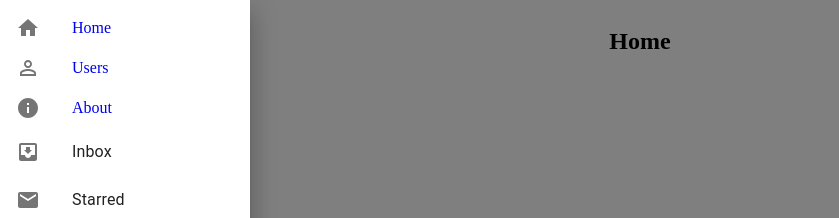
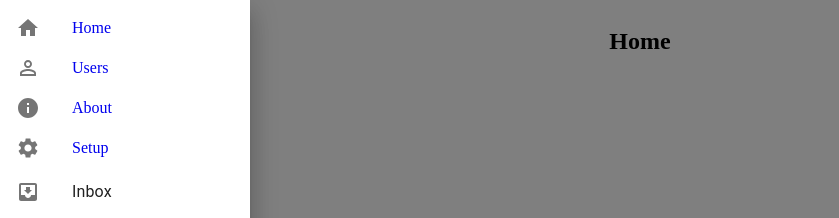
Before and after one commit to renzo-c/poc-test-jest, a React (Vite) app: page / in a window 1280 px wide. Both pictures are taken after a click on the button "DEMO 1". Shown: the top 218 px of the page, without its empty margins (0-839 px from the left). Built offline with nearby package versions, Linux system fonts and the light colour scheme; no server answers.

Commit message:
snapshot test

```diff
--- a/package.json
+++ b/package.json
@@ -25,7 +25,8 @@
     "enzyme-adapter-react-16": "^1.15.6",
     "react": "^17.0.2",
     "react-dom": "^17.0.2",
-    "react-router-dom": "^5.3.0"
+    "react-router-dom": "^5.3.0",
+    "react-test-renderer": "16.13.1"
   },
   "scripts": {
     "dev": "parcel index.html",
--- a/src/App.js
+++ b/src/App.js
@@ -2,6 +2,7 @@ import React from "react";
 import Routes from "./Routes";
 import Drawer from "./Drawer";
 import Dialog from "./Dialog";
+import Items from "./Items";
 
 const App = () => {
   return (
--- a/src/Drawer.js
+++ b/src/Drawer.js
@@ -13,6 +13,7 @@ import { Link } from "react-router-dom";
 import HomeIcon from "@mui/icons-material/Home";
 import PersonOutlineIcon from "@mui/icons-material/PersonOutline";
 import InfoIcon from "@mui/icons-material/Info";
+import SettingsIcon from "@mui/icons-material/Settings";
 
 export default function TemporaryDrawer() {
   const [state, setState] = React.useState({
@@ -59,6 +60,12 @@ export default function TemporaryDrawer() {
           </ListItemIcon>
           <Link to="/about" style={{textDecoration: 'none'}}>About</Link>
         </ListItem>
+        <ListItem button key={"test"}>
+          <ListItemIcon>
+            <SettingsIcon />
+          </ListItemIcon>
+          <Link to="/about" style={{textDecoration: 'none'}}>Setup</Link>
+        </ListItem>
         {["Inbox", "Starred", "Send email", "Drafts"].map((text, index) => (
           <ListItem button key={text}>
             <ListItemIcon>
--- a/src/Routes.js
+++ b/src/Routes.js
@@ -1,5 +1,7 @@
 import React, { Component } from "react";
 import { BrowserRouter as Router, Switch, Route, Link } from "react-router-dom";
+import Items from "./Items"
+
 // import Drawer from './Drawer'
 
 export const Home = () => {
@@ -11,7 +13,8 @@ export const About = () => {
 };
 
 export const Users = () => {
-  return <h2>Users</h2>;
+  const items = ['Shark','Dolphin','Octopus'];
+  return <><h2>Users</h2><Items items={items}></Items></>;
 };
 
 const Routes = ({children}) => {
```
